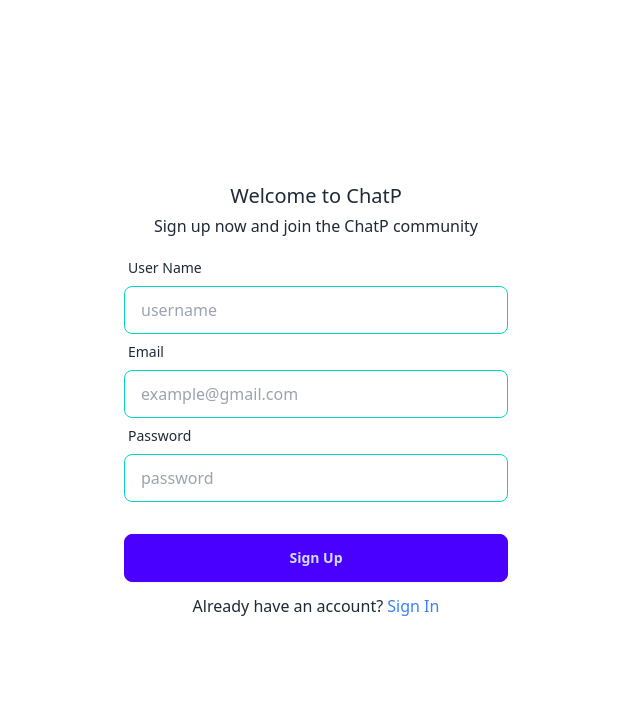
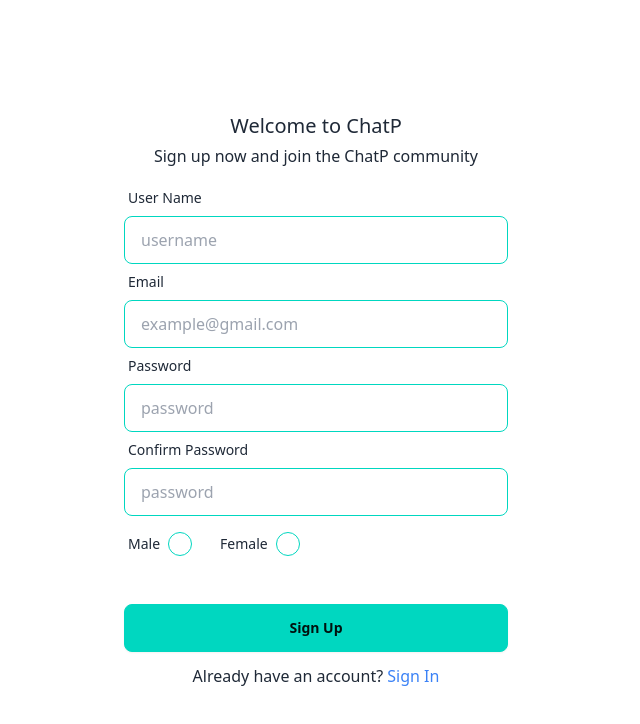
Before and after one commit to ubeyidah/pern-chat-app, a React (Vite) app in the folder client/: page /signup in a window 1280 px wide. Shown: the top 724 px of the page, without its empty margins (0-640 px from the left). Built offline with nearby package versions, Linux system fonts and the light colour scheme.

Commit message:
feat: add form validation and error handling for SignUp and SignIn pages

```diff
--- a/client/package.json
+++ b/client/package.json
@@ -10,9 +10,12 @@
     "preview": "vite preview"
   },
   "dependencies": {
+    "@hookform/resolvers": "^3.10.0",
     "react": "^18.3.1",
     "react-dom": "^18.3.1",
-    "react-router-dom": "^7.1.1"
+    "react-hook-form": "^7.54.2",
+    "react-router-dom": "^7.1.1",
+    "zod": "^3.24.1"
   },
   "devDependencies": {
     "@eslint/js": "^9.17.0",
--- /dev/null
+++ b/client/src/components/FormError.tsx
@@ -0,0 +1,12 @@
+import { FieldError } from "react-hook-form";
+
+const FormError = ({ error }: { error: FieldError | undefined }) => {
+  return (
+    error && (
+      <div className="label">
+        <span className="label-text-alt text-error">{error.message}</span>
+      </div>
+    )
+  );
+};
+export default FormError;
--- a/client/src/pages/SignIn.tsx
+++ b/client/src/pages/SignIn.tsx
@@ -1,10 +1,28 @@
 import { Link } from "react-router-dom";
+import { signInSchema } from "../utils/validation";
+import { z } from "zod";
+import { SubmitHandler, useForm } from "react-hook-form";
+import { zodResolver } from "@hookform/resolvers/zod";
+import FormError from "../components/FormError";
 
 const SignIn = () => {
+  type signinSchemaType = z.infer<typeof signInSchema>;
+  const {
+    register,
+    formState: { errors },
+    handleSubmit,
+  } = useForm<signinSchemaType>({ resolver: zodResolver(signInSchema) });
+
+  const onSubmit: SubmitHandler<signinSchemaType> = (data) => {
+    console.log(data);
+  };
   return (
     <section className="grid grid-cols-2 max-sm:grid-cols-1 gap-4">
       <div className="flex items-center justify-center h-screen">
-        <form className="p-8 w-full max-w-md flex flex-col">
+        <form
+          className="p-8 w-full max-w-md flex flex-col"
+          onSubmit={handleSubmit(onSubmit)}
+        >
           <div>
             <h1 className="text-center text-xl mb-1">Welcome Back to ChatP</h1>
             <p className="text-center mb-3">Stay connected with your world.</p>
@@ -18,7 +36,9 @@ const SignIn = () => {
               type="text"
               placeholder="example@gmail.com"
               className="input input-bordered w-full input-accent"
+              {...register("identifier")}
             />
+            <FormError error={errors.identifier} />
           </label>
 
           <label className="form-control w-full">
@@ -29,9 +49,12 @@ const SignIn = () => {
               type="password"
               placeholder="password"
               className="input input-bordered w-full input-accent"
+              {...register("password")}
             />
+            <FormError error={errors.password} />
           </label>
-          <button className="btn btn-primary mt-8" type="submit">
+
+          <button className="btn btn-accent mt-8" type="submit">
             Sign In
           </button>
           <div>
--- a/client/src/pages/SignUp.tsx
+++ b/client/src/pages/SignUp.tsx
@@ -1,10 +1,29 @@
 import { Link } from "react-router-dom";
+import { z } from "zod";
+import { signUpSchema } from "../utils/validation";
+import { useForm, SubmitHandler } from "react-hook-form";
+import { zodResolver } from "@hookform/resolvers/zod";
+import FormError from "../components/FormError";
 
 const SignUp = () => {
+  type signupSchemaType = z.infer<typeof signUpSchema>;
+  const {
+    register,
+    formState: { errors },
+    handleSubmit,
+  } = useForm<signupSchemaType>({ resolver: zodResolver(signUpSchema) });
+
+  const onSubmit: SubmitHandler<signupSchemaType> = (data) => {
+    console.log(data);
+  };
+
   return (
     <section className="grid grid-cols-2 max-sm:grid-cols-1 gap-4">
       <div className="flex items-center justify-center h-screen">
-        <form className="p-8 w-full max-w-md flex flex-col">
+        <form
+          className="p-8 w-full max-w-md flex flex-col"
+          onSubmit={handleSubmit(onSubmit)}
+        >
           <div>
             <h1 className="text-center text-xl mb-1">Welcome to ChatP</h1>
             <p className="text-center mb-3">
@@ -19,7 +38,9 @@ const SignUp = () => {
               type="text"
               placeholder="username"
               className="input input-bordered w-full input-accent"
+              {...register("username")}
             />
+            <FormError error={errors.username} />
           </label>
           <label className="form-control w-full">
             <div className="label">
@@ -29,7 +50,9 @@ const SignUp = () => {
               type="text"
               placeholder="example@gmail.com"
               className="input input-bordered w-full input-accent"
+              {...register("email")}
             />
+            <FormError error={errors.email} />
           </label>
 
           <label className="form-control w-full">
@@ -40,9 +63,46 @@ const SignUp = () => {
               type="password"
               placeholder="password"
               className="input input-bordered w-full input-accent"
+              {...register("password")}
             />
+            <FormError error={errors.password} />
           </label>
-          <button className="btn btn-primary mt-8" type="submit">
+          <label className="form-control w-full">
+            <div className="label">
+              <span className="label-text">Confirm Password</span>
+            </div>
+            <input
+              type="password"
+              placeholder="password"
+              className="input input-bordered w-full input-accent"
+              {...register("confirmPassword")}
+            />
+            <FormError error={errors.confirmPassword} />
+          </label>
+
+          <div className="flex items-center gap-5 my-2">
+            <label className="label cursor-pointer flex items-center gap-2">
+              <span className="label-text">Male</span>
+              <input
+                type="radio"
+                className="radio radio-accent"
+                {...register("gender")}
+                value="male"
+              />
+            </label>
+            <label className="label cursor-pointer flex items-center gap-2">
+              <span className="label-text">Female</span>
+              <input
+                type="radio"
+                className="radio radio-accent"
+                {...register("gender")}
+                value="female"
+              />
+              <FormError error={errors.gender} />
+            </label>
+          </div>
+
+          <button className="btn btn-accent mt-8" type="submit">
             Sign Up
           </button>
           <div>
--- /dev/null
+++ b/client/src/utils/validation.ts
@@ -0,0 +1,30 @@
+import { z } from "zod";
+
+const GenderEnum = z.enum(["male", "female"]);
+export const signUpSchema = z
+  .object({
+    username: z.string().min(1, "Username is required"),
+    email: z.string().email("Invalid email format"),
+    password: z.string().min(6, "Password must be at least 6 characters long"),
+    confirmPassword: z
+      .string()
+      .min(6, "Confirm password must match the required length"),
+    gender: GenderEnum,
+  })
+  .refine((data) => data.password === data.confirmPassword, {
+    message: "Passwords must match",
+    path: ["confirmPassword"],
+  });
+
+export const signInSchema = z.object({
+  identifier: z
+    .string()
+    .min(1, "Username or email is required")
+    .refine(
+      (value) => /\S+@\S+\.\S+/.test(value) || /^[a-zA-Z0-9._-]+$/.test(value),
+      {
+        message: "Identifier must be a valid email or username",
+      }
+    ),
+  password: z.string().min(6, "Password must be at least 6 characters long"),
+});
```
Also changed, not shown: 1 other file (tests, documents, lock files or other folders).
